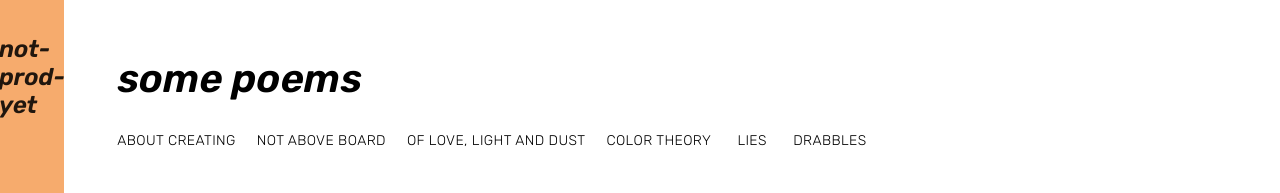
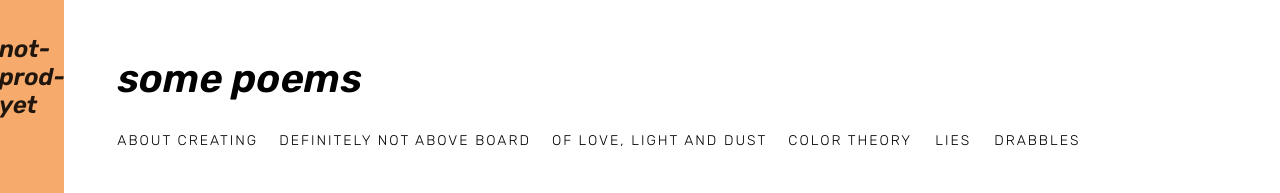
Before and after one commit to not-productive-yet/not-productive-yet-website, a React (Create React App) app: page /poems in a window 1280 px wide. Shown: the top 193 px of the page. Built offline with nearby package versions, Linux system fonts and the light colour scheme; grey boxes are pictures that could not be loaded.

Commit message:
poem data fixes

```diff
--- a/src/assets/data/poems/poemCollections.js
+++ b/src/assets/data/poems/poemCollections.js
@@ -4,7 +4,7 @@ export const poemCollections = [
     color: "yellow",
   },
   {
-    name: "not above board",
+    name: "definitely not above board",
     color: "purple",
   },
   {
--- a/src/assets/data/poems/poems.js
+++ b/src/assets/data/poems/poems.js
@@ -22,7 +22,7 @@ export const poems = [
     img: require("../../images/smoke.jpg"),
     imgAlt: "woman smoking",
     title: "too meta, too late",
-    collection: "not above board",
+    collection: "definitely not above board",
     color: "purple",
     text: "/poems/too_meta_too_late.txt",
   },
--- a/src/assets/styles/poemCards.css
+++ b/src/assets/styles/poemCards.css
@@ -5,6 +5,7 @@ div.MuiButtonGroup-root {
 }
 
 div.MuiButtonGroup-root button {
+  letter-spacing: 1.5pt;
   border: none !important;
   border-radius: 0 !important;
   padding: 0 !important;
@@ -100,8 +101,8 @@ li.MuiImageListItem-root div.MuiImageListItemBar-root {
   transform: translate(-50%, -50%);
   opacity: 0;
   transition: all 0.3s ease;
-  text-align: center;
-  width: fit-content;
+  text-align: center !important;
+  width: 100%;
   font-weight: 300;
   font-style: normal;
 }
@@ -112,13 +113,18 @@ li.MuiImageListItem-root:hover div.MuiImageListItemBar-root {
 }
 
 .MuiImageListItemBar-title {
-  width: 10em;
+  width: 100%;
   overflow-wrap: break-word !important;
   white-space: break-spaces !important;
   font-size: 13pt !important;
+  text-align: center !important;
 }
 
 .MuiImageListItemBar-subtitle {
   text-transform: uppercase;
+  overflow-wrap: break-word !important;
+  white-space: break-spaces !important;
+
   font-size: 10pt !important;
+  letter-spacing: 1pt;
 }
```
